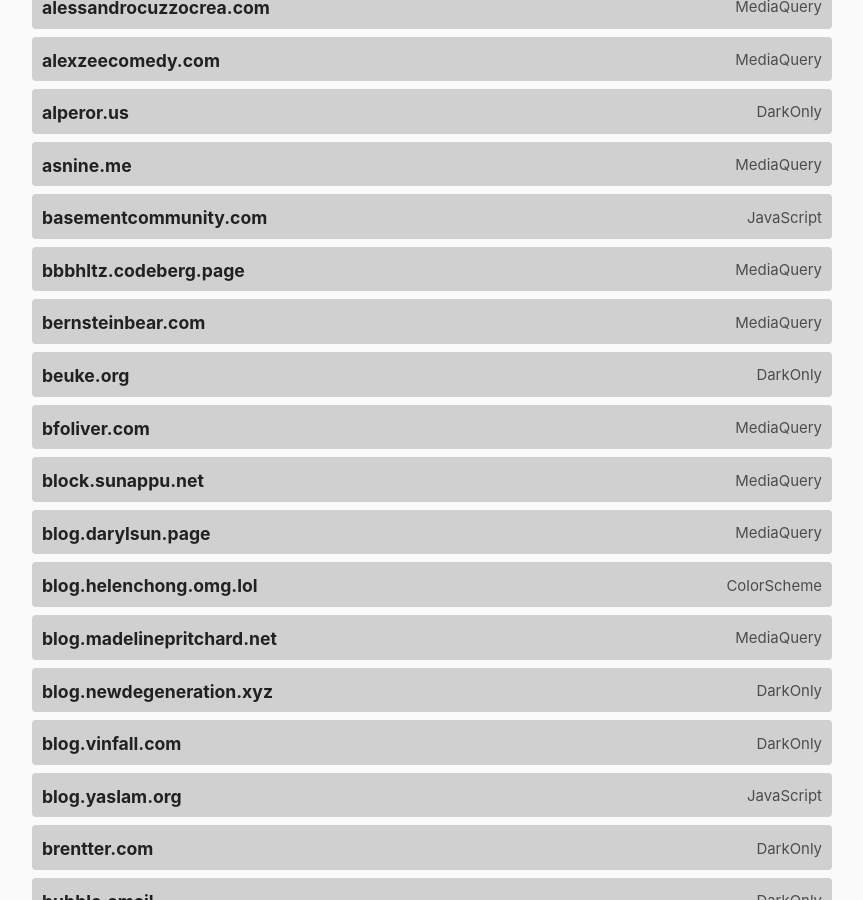
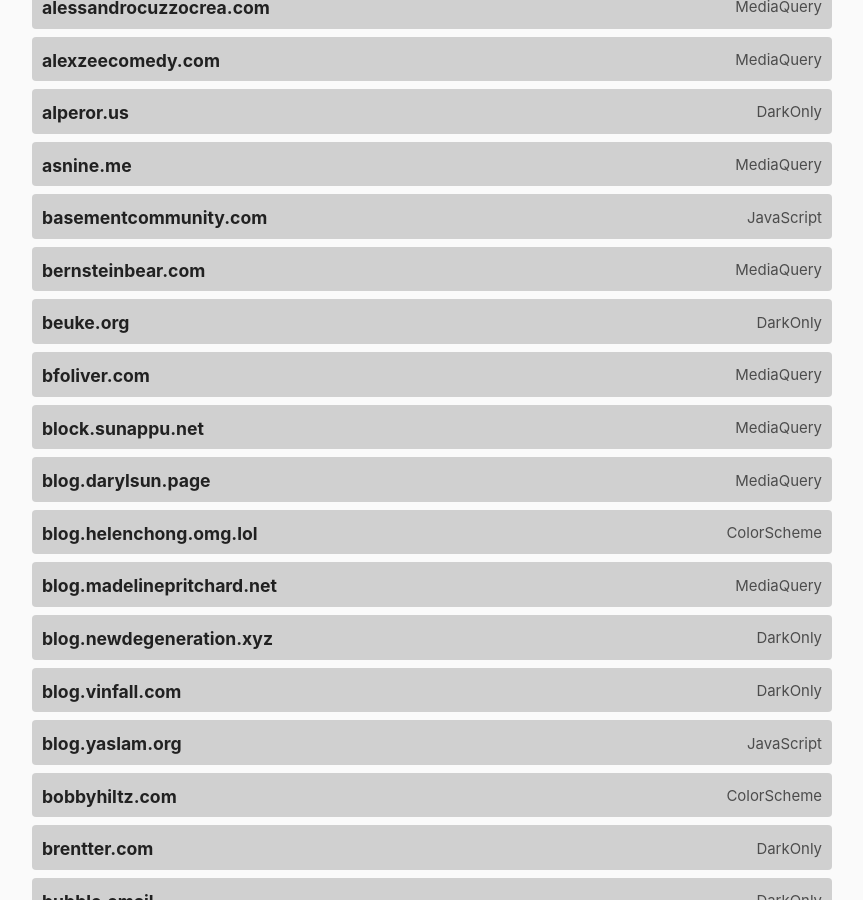
Before and after one commit to katherinek727/darktheme.club, a Jekyll site: the page built from index.md, in a window 1280 px wide and 900 px high, scrolled down 1007 px. Shown: the whole window, without its empty margins (208-1071 px from the left). Built offline with Jekyll 4.4.1, drawn with Linux system fonts in a browser that asks for light colours.

Commit message:
Update sites.yml
updated domain and method

```diff
--- a/_data/sites.yml
+++ b/_data/sites.yml
@@ -53,11 +53,6 @@
   method: javascript
   last_checked: 2023-05-18
 
-- domain: bbbhltz.codeberg.page
-  url: https://bbbhltz.codeberg.page/
-  method: mediaquery
-  last_checked: 2023-08-30
-
 - domain: bernsteinbear.com
   url: https://bernsteinbear.com/
   method: mediaquery
@@ -107,6 +102,11 @@
   url: https://blog.yaslam.org
   method: javascript
   last_checked: 2025-10-27
+
+- domain: bobbyhiltz.com
+  url: https://bobbyhiltz.com/
+  method: colorscheme
+  last_checked: 2025-11-23
 
 - domain: brentter.com
   url: https://brentter.com/
```
